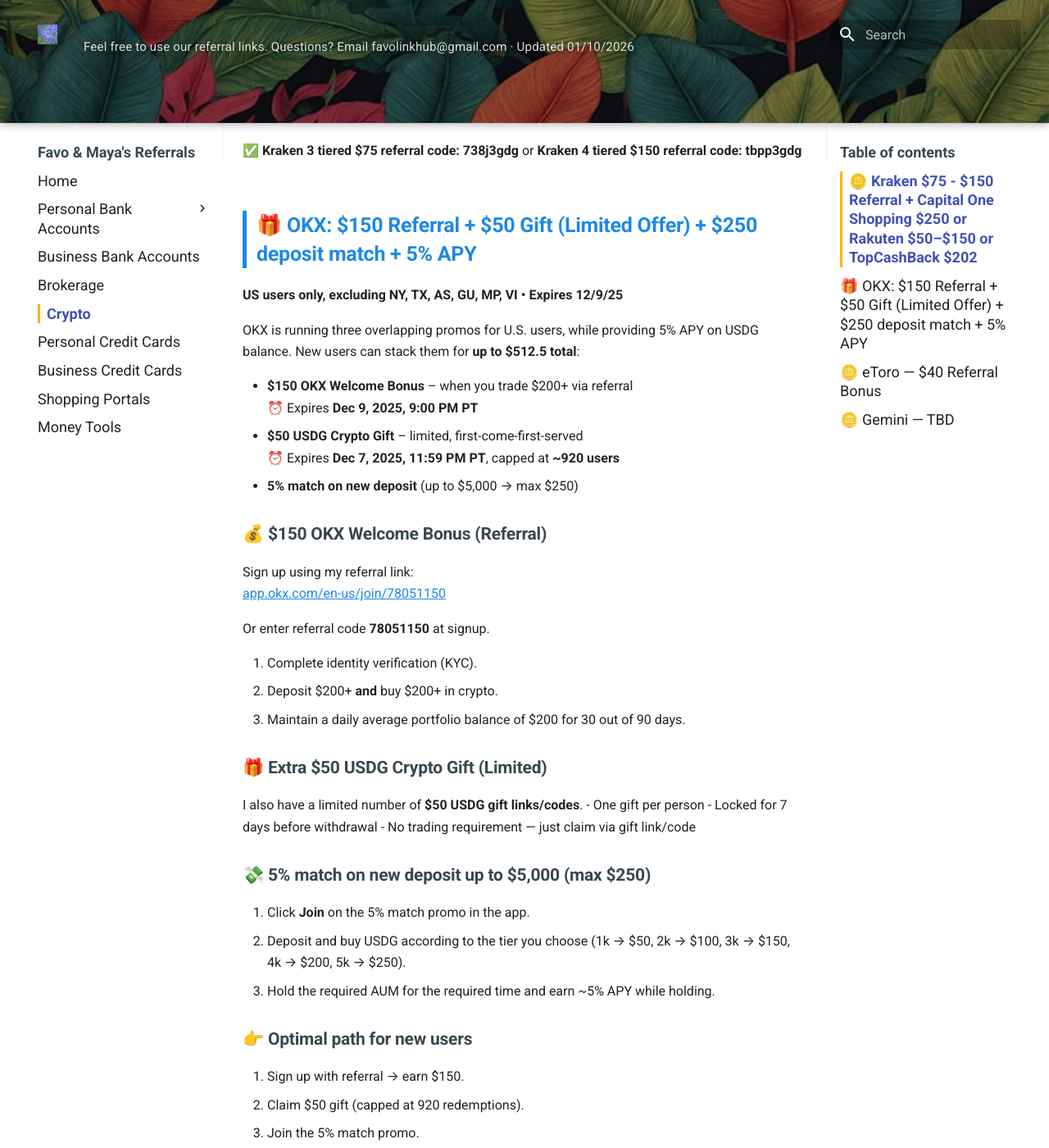
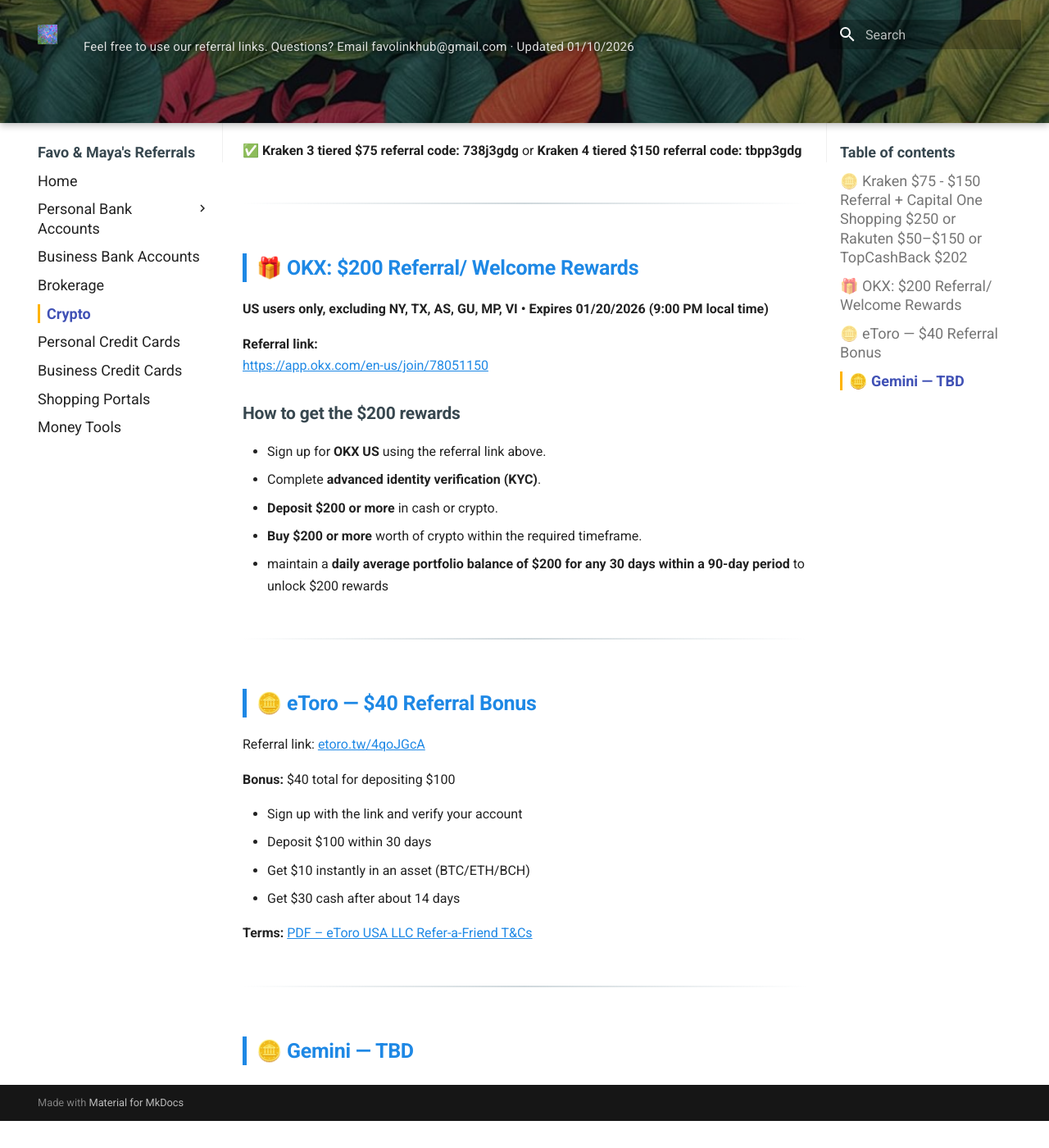
Before and after one commit to whispersofzephyr/favolinkhub-site, an MkDocs documentation site: the page built from docs/crypto.md, in a window 1280 px wide and 1400 px high, scrolled down 3836 px. Shown: the whole window at 82% size. Built offline with MkDocs 1.6.1 and Material for MkDocs 9.7.7, drawn with Linux system fonts in a browser that asks for light colours; after the commit the page ends 5203 px from its top, so only the background shows below that; some of the changed text lies outside the part shown.

Commit message:
Update crypto.md

```diff
--- a/docs/crypto.md
+++ b/docs/crypto.md
@@ -138,52 +138,22 @@ Some users will see a **Spin to Win** button in the app.
 
 ✅ **Kraken 3 tiered $75 referral code:** **738j3gdg** or **Kraken 4 tiered $150 referral code:** **tbpp3gdg**
 
-## 🎁 OKX: $150 Referral + $50 Gift (Limited Offer) + $250 deposit match + 5% APY
-**US users only, excluding NY, TX, AS, GU, MP, VI • Expires 12/9/25**
+---
 
-OKX is running three overlapping promos for U.S. users, while providing 5% APY on USDG balance. New users can stack them for **up to $512.5 total**:
+## 🎁 OKX: $200 Referral/ Welcome Rewards
+**US users only, excluding NY, TX, AS, GU, MP, VI • Expires 01/20/2026 (9:00 PM local time)**
 
-- **$150 OKX Welcome Bonus** – when you trade $200+ via referral
-  ⏰ Expires **Dec 9, 2025, 9:00 PM PT**
-- **$50 USDG Crypto Gift** – limited, first-come-first-served
-  ⏰ Expires **Dec 7, 2025, 11:59 PM PT**, capped at **~920 users**
-- **5% match on new deposit** (up to $5,000 → max $250)
+**Referral link:**
+[https://app.okx.com/en-us/join/78051150](https://app.okx.com/en-us/join/78051150)
 
-### 💰 $150 OKX Welcome Bonus (Referral)
+### How to get the $200 rewards
+- Sign up for **OKX US** using the referral link above.
+- Complete **advanced identity verification (KYC)**.
+- **Deposit $200 or more** in cash or crypto.
+- **Buy $200 or more** worth of crypto within the required timeframe.
+- maintain a **daily average portfolio balance of $200 for any 30 days within a 90-day period** to unlock $200 rewards
 
-Sign up using my referral link:
-[app.okx.com/en-us/join/78051150](https://app.okx.com/en-us/join/78051150)
-
-Or enter referral code **78051150** at signup.
-
-1. Complete identity verification (KYC).
-2. Deposit $200+ **and** buy $200+ in crypto.
-3. Maintain a daily average portfolio balance of $200 for 30 out of 90 days.
-
-### 🎁 Extra $50 USDG Crypto Gift (Limited)
-
-I also have a limited number of **$50 USDG gift links/codes**.
-- One gift per person
-- Locked for 7 days before withdrawal
-- No trading requirement — just claim via gift link/code
-
-### 💸 5% match on new deposit up to $5,000 (max $250)
-
-1. Click **Join** on the 5% match promo in the app.
-2. Deposit and buy USDG according to the tier you choose (1k → $50, 2k → $100, 3k → $150, 4k → $200, 5k → $250).
-3. Hold the required AUM for the required time and earn ~5% APY while holding.
-
-### 👉 Optimal path for new users
-
-1. Sign up with referral → earn $150.
-2. Claim $50 gift (capped at 920 redemptions).
-3. Join the 5% match promo.
-4. Deposit/buy USDG based on tier.
-5. Hold AUM and earn interest.
-
-📧 To request a $50 gift code (after your OKX account is approved):
-Email: [favo.bankbonuses@gmail.com](mailto:favo.bankbonuses@gmail.com)
-Subject: **OKX $50 Gift**
+---
 
 ## 🪙 eToro — $40 Referral Bonus
 
@@ -198,4 +168,6 @@ Referral link: [etoro.tw/4qoJGcA](https://etoro.tw/4qoJGcA)
 
 **Terms:** [PDF – eToro USA LLC Refer-a-Friend T&Cs](https://marketing.etorostatic.com/lp/raf/Terms/etoro_USA_LLC_refer_a_friend_terms_and_conditions.pdf)
 
+---
+
 ## 🪙 Gemini — TBD
```
